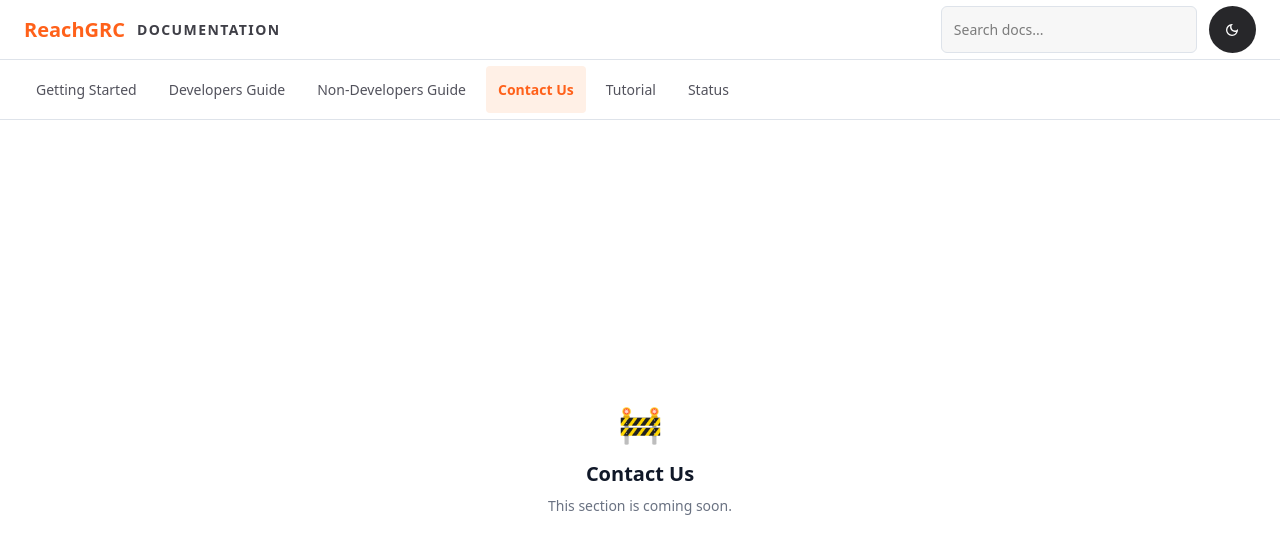
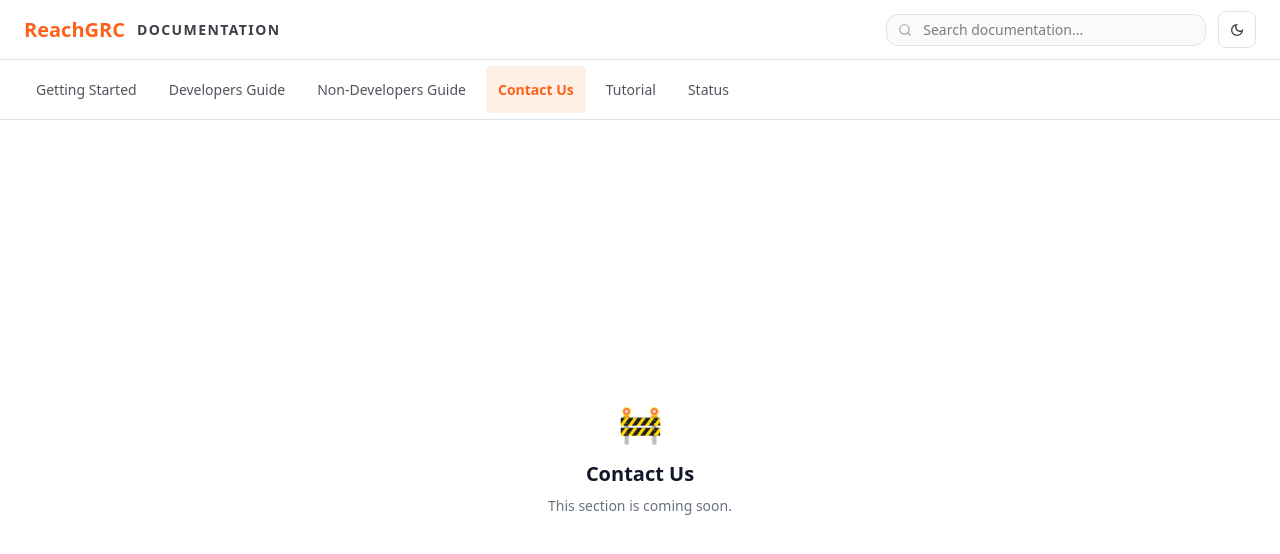
Before and after one commit to aksharkh/ReachGRC-Trust--F, a React (Vite) app: page /docs/contact-us in a window 1280 px wide. Shown: the top 554 px of the page. Built offline with nearby package versions, Linux system fonts and the light colour scheme.

Commit message:
Implemented Search bar

```diff
--- a/src/components/DocumentsComponent/navBar.tsx
+++ b/src/components/DocumentsComponent/navBar.tsx
@@ -1,31 +1,102 @@
 import { MdOutlineDarkMode, MdOutlineLightMode } from "react-icons/md";
 import { useTheme } from "../../ThemeContext";
+import { FiSearch } from "react-icons/fi";
+import { useState } from "react";
+import { Link } from "react-router-dom";
+const docsPages = [
+  { title: "Getting Started", path: "/docs/getting-started/overview" },
+  { title: "API Keys", path: "/docs/developers-guide/api-keys" },
+  { title: "Company Profile", path: "/docs/developers-guide/company-profile" },
+  { title: "Logo Management", path: "/docs/developers-guide/logo-management" },
+  { title: "PDF Management", path: "/docs/developers-guide/pdf-management" },
+  { title: "Contact Us", path: "/docs/contact-us" },
+];
 
+console.log(docsPages);
 const NavBar = () => {
   const { theme, toggleTheme } = useTheme();
+const [query, setQuery] = useState("");
+const results = docsPages.filter((page) => {
+  const match = page.title
+    .toLowerCase()
+    .includes(query.toLowerCase());
 
+  console.log(page.title, match);
+
+  return match;
+});  console.log(results);
   return (
-    <div className="bg-white dark:bg-zinc-900 border-b border-[#dee3ea] dark:border-zinc-700 w-full h-full px-4 md:px-6 overflow-hidden transition-colors duration-200">
+    <div className="bg-white dark:bg-zinc-900 border-b border-[#dee3ea] dark:border-zinc-700 w-full h-full px-4 md:px-6 transition-colors duration-200">
       <div className="flex justify-between items-center h-full w-full">
 
         {/* Logo */}
         <div className="flex gap-2 md:gap-3 items-center h-full">
-          <p className="text-[#ff611a] font-bold text-lg md:text-xl">ReachGRC</p>
+          <Link
+          to={"/docs"}
+          className="text-[#ff611a] font-bold text-lg md:text-xl">ReachGRC</Link>
           <span className="hidden sm:block text-xs md:text-sm font-bold text-zinc-700 dark:text-zinc-300 tracking-widest">
             DOCUMENTATION
           </span>
         </div>
 
         <div className="flex items-center gap-2 md:gap-3 h-[80%]">
-          <input
-            placeholder="Search docs..."
-            className="hidden sm:block w-40 md:w-64 h-full bg-[#f7f7f7] dark:bg-zinc-800 dark:text-zinc-200 dark:placeholder-zinc-500 border rounded-md border-[#dee3ea] dark:border-zinc-700 text-sm px-3 focus:outline-none focus:ring-1 focus:ring-[#ff831c] transition-colors"
-          />
+ <div className="hidden sm:block relative">
+  <FiSearch
+    className="absolute left-3 top-1/2 -translate-y-1/2 text-zinc-400"
+    size={14}
+  />
+
+  <input
+    value={query}
+    onChange={(e) => setQuery(e.target.value)}
+
+    placeholder="Search documentation..."
+    className="
+      w-56 md:w-80
+      h-8
+      pl-9 pr-4
+      bg-zinc-50
+      dark:bg-zinc-800
+      border
+      border-zinc-200
+      dark:border-zinc-700
+      rounded-xl
+      text-sm
+      dark:text-zinc-200
+      dark:placeholder-zinc-500
+      focus:outline-none
+      focus:border-[#ff831c]
+      focus:ring-2
+      focus:ring-[#ff831c]/20
+    "
+  />
+
+  {query.length > 0 && (
+    <div className="absolute top-12 left-0 w-full bg-white dark:bg-zinc-900 border border-zinc-200 dark:border-zinc-700 dark:text-white rounded-xl shadow-lg overflow-hidden z-50">
+      {results.length > 0 ? (
+        results.map((page) => (
+          <Link
+            key={page.path}
+            to={page.path}
+            onClick={() => setQuery("")}
+            className="block px-4 py-3 text-sm hover:bg-zinc-50 dark:hover:bg-zinc-800"
+          >
+            {page.title}
+          </Link>
+        ))
+      ) : (
+        <div className="px-4 py-3 text-sm text-zinc-500">
+          No results found
+        </div>
+      )}
+    </div>
+  )}
+</div>
 
           <button
             onClick={toggleTheme}
             aria-label="Toggle dark mode"
-            className="h-full aspect-square flex items-center justify-center bg-zinc-800 dark:bg-zinc-200 text-white dark:text-zinc-900 rounded-full hover:opacity-80 transition-opacity"
+            className=" h-[80%] aspect-square flex items-center justify-center bg-white dark:bg-zinc-800 text-zinc-700 dark:text-zinc-200 border border-zinc-200 dark:border-zinc-700 rounded-lg hover:bg-zinc-50 dark:hover:bg-zinc-700 transition-all cursor-pointer"
           >
             {theme === "dark" ? (
               <MdOutlineLightMode size={16} />
@@ -34,7 +105,6 @@ const NavBar = () => {
             )}
           </button>
         </div>
-
       </div>
     </div>
   );
```
